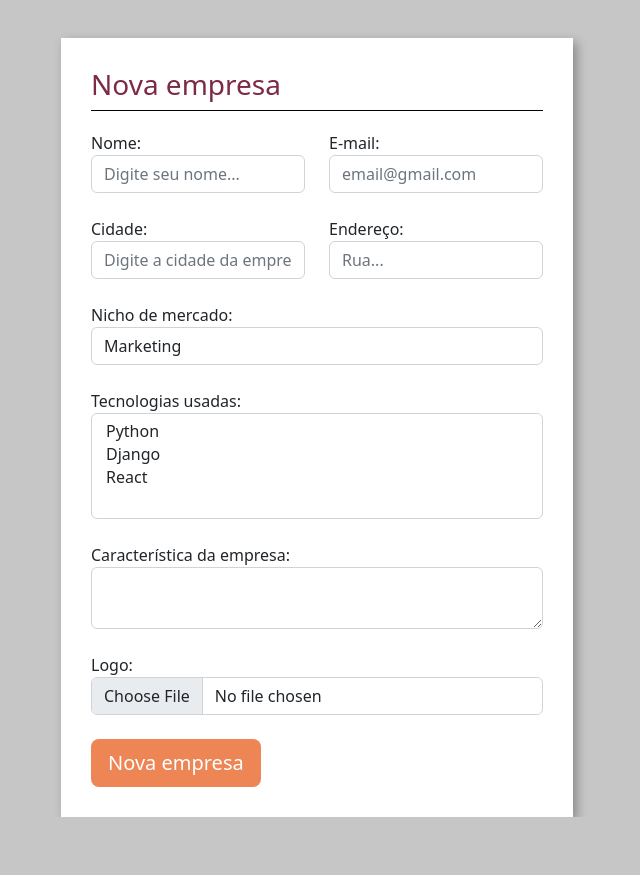
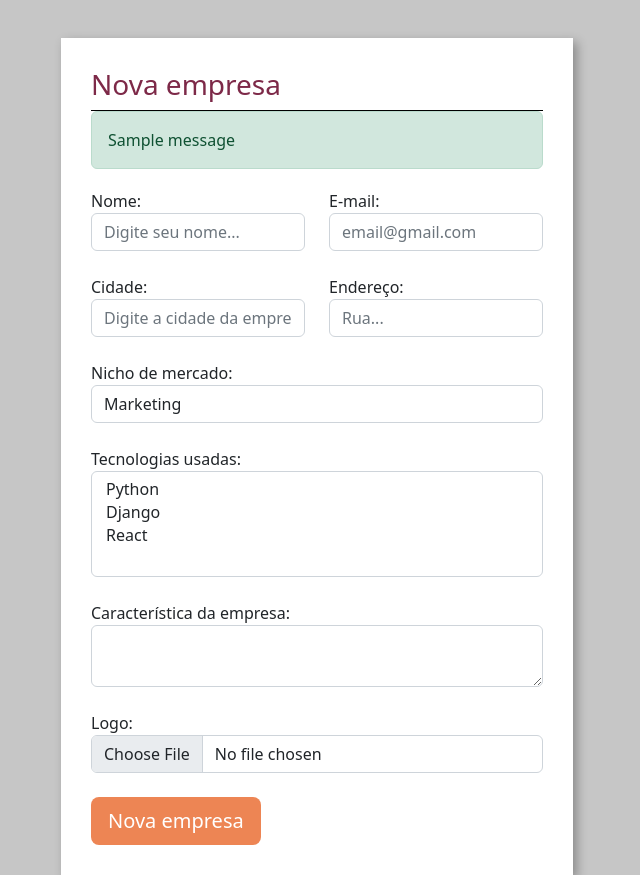
Before and after one commit to felipetega/GerenciadorDeProcessosSeletivos, a Django app: page /home/nova_empresa/ in a window 1280 px wide. Shown: the part 56-931 px from the top of the page, without its empty margins (323-963 px from the left). Before the commit the page ends 873 px from the top, so only its background shows below. Run offline with Django 4.2, Linux system fonts and the light colour scheme; data comes from the database, SQL or seed files in the repository; both versions use the stored data as it was after the commit; one stand-in notice (Sample message) is shown.

Commit message:
aula 1 - 1:58:50

```diff
--- a/a.txt
+++ b/a.txt
@@ -1,5 +1,5 @@
 1:21
-1:39
+1:58:50
 
 -VENV
 %HOMEPATH%\.virtualenvs\gerenciadorDeProcessosSeletivos\Scripts\activate.bat
@@ -103,3 +103,5 @@ admin.site.register(class)
 
 -CREATE ADMIN
 1.python manage.py createsuperuser
+
+-LINK models, views e html
--- a/seletive/empresa/templates/nova_empresa.html
+++ b/seletive/empresa/templates/nova_empresa.html
@@ -15,6 +15,14 @@
             <div class="header">
                 <h3 class="titulo">Nova empresa</h3>
             </div>
+
+            {% if messages %}
+                {% for message in messages %}
+                    <section class="alert {{message.tags}}">
+                        {{message}}
+                    </section>
+                {% endfor %}
+            {% endif %}
 
             <div class="body-box">
                 <form action="{% url 'nova_empresa' %}" method="POST" enctype="multipart/form-data">{% csrf_token %}
--- a/seletive/empresa/views.py
+++ b/seletive/empresa/views.py
@@ -1,6 +1,9 @@
 from django.shortcuts import render
 from django.http import HttpResponse
-from .models import Tecnologias
+from .models import Tecnologias, Empresa
+from django.shortcuts import redirect
+from django.contrib import messages
+from django.contrib.messages import constants
 
 
 def nova_empresa(request):
@@ -16,4 +19,29 @@ def nova_empresa(request):
         caracteristicas = request.POST.get('caracteristicas')
         tecnologias = request.POST.getlist('tecnologias')
         logo = request.FILES.get('logo')
-        return HttpResponse(tecnologias)
+
+        if (len(nome.strip()) == 0 or len(email.strip()) == 0 or len(cidade.strip()) == 0 or len(endereco.strip()) == 0 or len(nicho.strip()) == 0 or len(caracteristicas.strip()) == 0 or (not logo)):
+            messages.add_message(request, constants.ERROR, 'Preencha todos os campos')
+            return redirect('/home/nova_empresa')
+
+        if logo.size > 100_000_000:
+            messages.add_message(request, constants.ERROR, 'A logo da empresa deve ter menos de 10MB')
+            return redirect('/home/nova_empresa')
+
+        if nicho not in [i[0] for i in Empresa.choices_nicho_mercado]:
+            messages.add_message(request, constants.ERROR, 'Nicho de mercado inválido')
+            return redirect('/home/nova_empresa')
+
+        empresa = Empresa(logo=logo,
+                        nome=nome,
+                        email=email,
+                        cidade=cidade,
+                        endereco=endereco,
+                        nicho_mercado=nicho,
+                        caracteristica_empresa=caracteristicas)
+
+        empresa.save()
+        empresa.tecnologias.add(*tecnologias)
+        empresa.save()
+        messages.add_message(request, constants.SUCCESS, 'Empresa cadastrada com sucesso')
+        return redirect('/home/nova_empresa')
```
Also changed, not shown: seletive/seletive/settings.py (+13 -1 lines), seletive/db.sqlite3, seletive/media/logo_empresa/belmont_x_morte.png (added), seletive/media/logo_empresa/placa.jfif (added).
